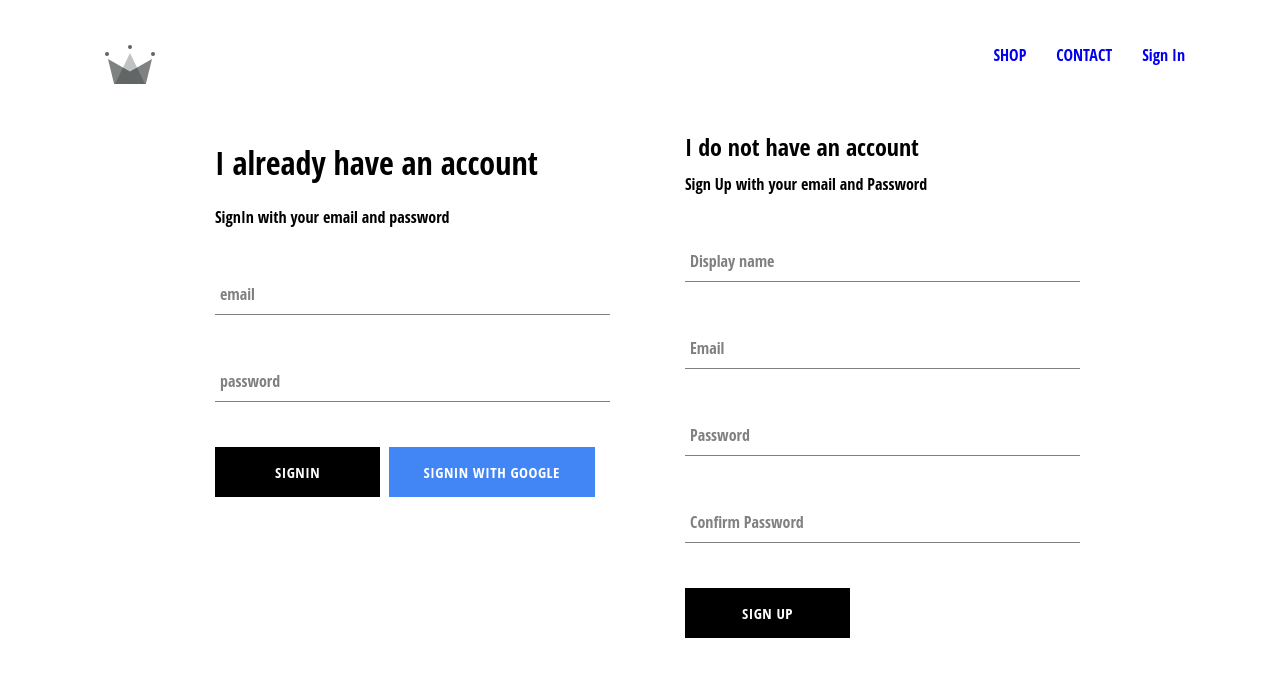
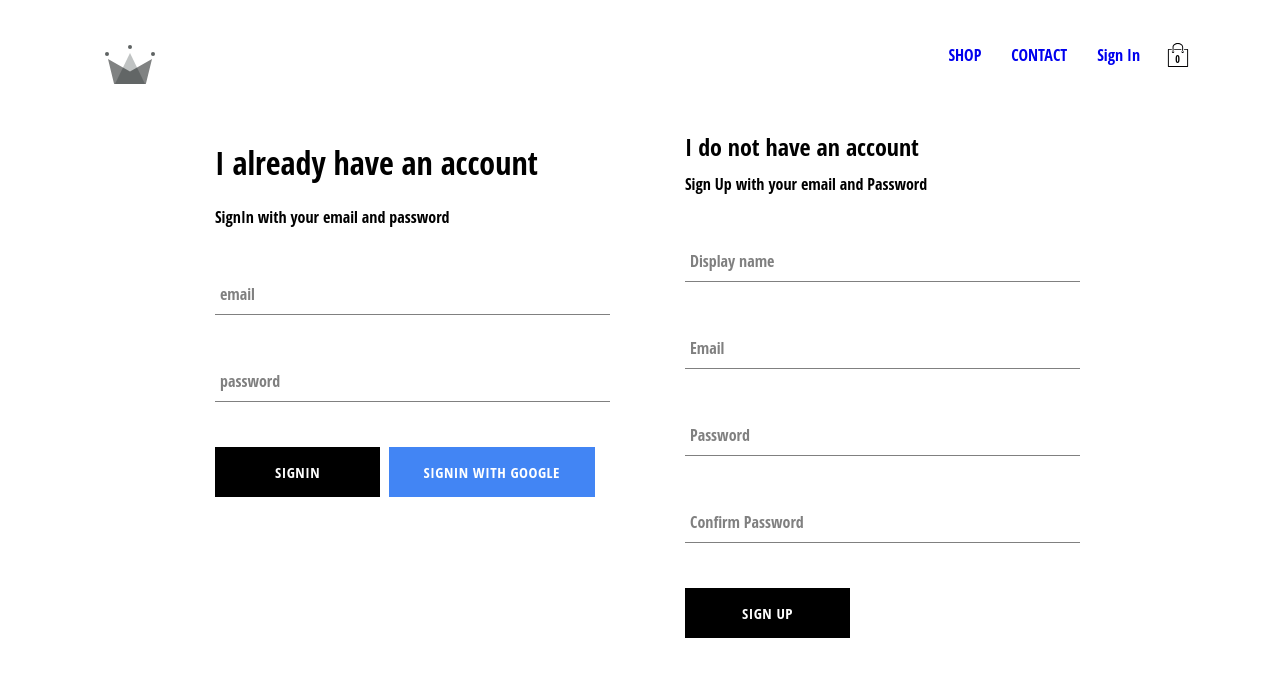
Before and after one commit to abhineet-mobile/clothing-crown, a React (Create React App) app: page /signin in a window 1280 px wide. Shown: the top 676 px of the page. Built offline with nearby package versions, Linux system fonts and the light colour scheme; no server answers.

Commit message:
cart icon and cart dropdown

```diff
--- /dev/null
+++ b/src/Components/card-icon/card-icon.component.jsx
@@ -0,0 +1,19 @@
+import React from 'react';
+import {ReactComponent  as ShoppingIcon} from '../../assets/shopping-cart-icon.svg';
+import {connect} from 'react-redux';
+import {toggleCartHidden} from '../../redux/cart/cart.action';
+import './cart-icon.styles.scss';
+
+
+const CartIcon =({toggleCartHidden})=>(
+    <div className='cart-icon' onClick={toggleCartHidden}>
+        <ShoppingIcon className='shopping-icon' />
+        <span className='item-count'>0</span>
+
+    </div>
+)
+
+const mapDispatchToProps =(dispatch)=>({
+    toggleCartHidden :( )=>dispatch((toggleCartHidden()))
+});
+export default connect(null, mapDispatchToProps)(CartIcon);
--- /dev/null
+++ b/src/Components/card-icon/cart-icon.styles.scss
@@ -0,0 +1,21 @@
+.cart-icon {
+  width: 45px;
+  height: 45px;
+  position: relative;
+  display: flex;
+  align-items: center;
+  justify-content: center;
+  cursor: pointer;
+
+  .shopping-icon {
+    width: 24px;
+    height: 24px;
+  }
+
+  .item-count {
+    position: absolute;
+    font-size: 10px;
+    font-weight: bold;
+    bottom: 12px;
+  }
+}
--- /dev/null
+++ b/src/Components/cart-dropdown/cart-dropdown.component.jsx
@@ -0,0 +1,14 @@
+import React from 'react';
+import CustomButton from '../custom-button/custom-button.component';
+
+import './cart-dropdown.styles.scss';
+
+const CartDropdown =() =>(
+        <div className='cart-dropdown'>
+            <div className='cart-items'/>
+            <CustomButton>GO TO CHECKOUT</CustomButton>
+        </div>
+
+);
+
+export default CartDropdown;
--- /dev/null
+++ b/src/Components/cart-dropdown/cart-dropdown.styles.scss
@@ -0,0 +1,24 @@
+.cart-dropdown {
+  position: absolute;
+  width: 240px;
+  height: 340px;
+  display: flex;
+  flex-direction: column;
+  padding: 20px;
+  border: 1px solid black;
+  background-color: white;
+  top: 90px;
+  right: 40px;
+  z-index: 5;
+
+  .cart-items {
+    height: 240px;
+    display: flex;
+    flex-direction: column;
+    overflow: scroll;
+  }
+
+  button {
+    margin-top: auto;
+  }
+}
--- a/src/Components/header/header.component.jsx
+++ b/src/Components/header/header.component.jsx
@@ -3,10 +3,12 @@
 import {ReactComponent as Logo }  from '../../assets/crown.svg';
 import {Link} from 'react-router-dom';
 import {auth} from '../../firebase/firebase.utils';
+import CartIcon from '../card-icon/card-icon.component';
+import CartDropdown from '../cart-dropdown/cart-dropdown.component';
 import './header.styles.scss';
 
 
-const Header =({currentUser})=>(
+const Header =({currentUser, hidden})=>(
     <div className='header'>
         <Link  className='logo-container' to='/'>
             <Logo className='logo'/>
@@ -23,11 +25,16 @@
             ):(
             <Link className='option' to ='/signin'>Sign In</Link>
             )}
+            <CartIcon/>
         </div>
+        {
+            hidden ?null:
+        <CartDropdown/>}
     </div>
     )
 
-    const mapStateToProps = state =>({
-        currentUser: state.user.currentUser
+    const mapStateToProps = ({user:{currentUser}, cart:{hidden}}) =>({
+        currentUser,
+        hidden
     });
 export default connect(mapStateToProps) (Header);
--- /dev/null
+++ b/src/redux/cart/cart.action.js
@@ -0,0 +1,5 @@
+import cartActionTypes from './cart.types';
+
+export const toggleCartHidden =()=>({
+    type: cartActionTypes.TOGGLE_CART_HIDDEN
+});
--- /dev/null
+++ b/src/redux/cart/cart.reducer.js
@@ -0,0 +1,20 @@
+import cartActionTypes from './cart.types';
+const INITIAL_STATE = {
+    hidden: true
+};
+
+const cartReducer = (state = INITIAL_STATE, action ) =>{
+    switch(action.type){
+        case cartActionTypes.TOGGLE_CART_HIDDEN:
+                                return{
+                                    ...state,
+                                    hidden: !state.hidden
+
+                                }
+        default:
+        return state;
+
+    }
+
+}
+export default cartReducer;
--- /dev/null
+++ b/src/redux/cart/cart.types.js
@@ -0,0 +1,5 @@
+ const cartActionTypes ={
+    TOGGLE_CART_HIDDEN :'TOGGLE_CART_HIDDEN'
+};
+
+export default cartActionTypes;
--- a/src/redux/root-reducer.js
+++ b/src/redux/root-reducer.js
@@ -1,7 +1,9 @@
 import {combineReducers} from 'redux';
 import userReducer from './user/user.reducer';
+import cartReducer from '../redux/cart/cart.reducer';
 
 export default combineReducers ({
-    user : userReducer
+    user : userReducer,
+    cart : cartReducer
 
 })
```
Also changed, not shown: src/assets/shopping-cart-icon.svg (added).
